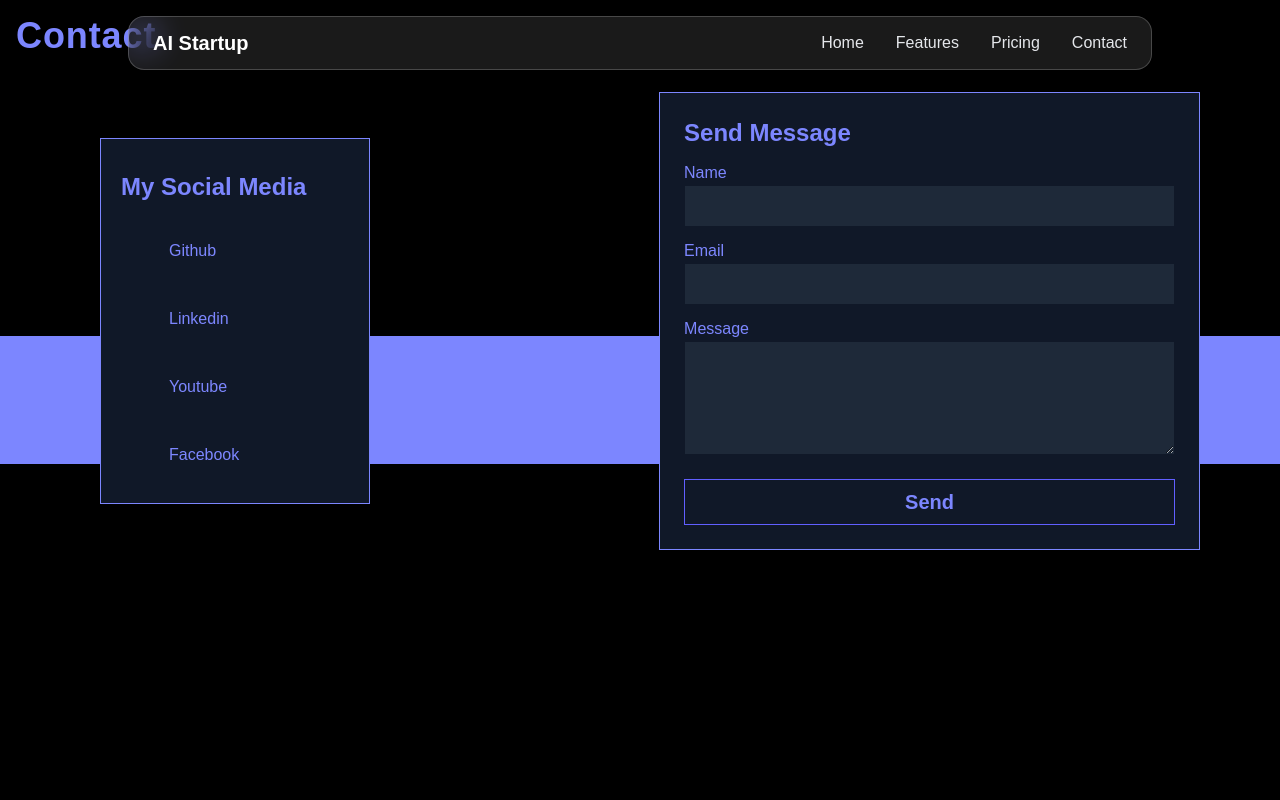
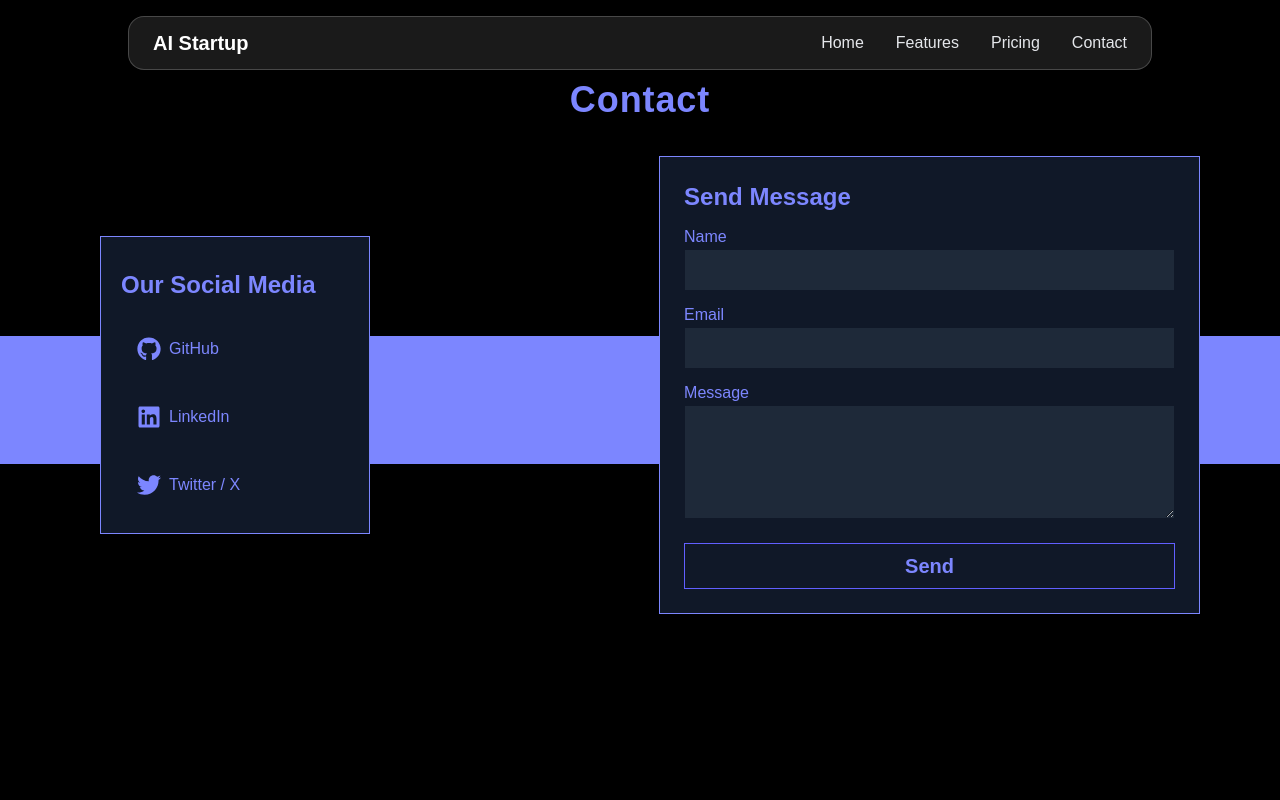
Before and after one commit to ayncore/ai-startup-landing-page, a Next.js app: page /contact in a window 1280 px wide. Shown: the top 800 px of the page. Built offline with nearby package versions, Linux system fonts and the light colour scheme.

Commit message:
contact form added

```diff
--- a/app/contact/page.tsx
+++ b/app/contact/page.tsx
@@ -1,17 +1,80 @@
 "use client";
 
-import React from "react";
+import React, { useState } from "react";
 import { motion } from "framer-motion";
+import emailjs from "emailjs-com";
+import { useForm } from "react-hook-form";
+import { FaGithub, FaLinkedin, FaTwitter } from "react-icons/fa";
+
+interface FormData {
+  name: string;
+  email: string;
+  message: string;
+}
 
 const Page: React.FC = () => {
+  const [formStatus, setFormStatus] = useState<string | null>(null);
+
+  const {
+    register,
+    handleSubmit,
+    formState: { errors },
+    reset,
+  } = useForm<FormData>();
+
+  const onSubmit = async (data: FormData) => {
+    setFormStatus(null);
+
+    try {
+      // Create a form-like object for emailjs
+      const templateParams = {
+        name: data.name,
+        email: data.email,
+        message: data.message,
+      };
+
+      await emailjs.send(
+        process.env.NEXT_PUBLIC_EMAILJS_SERVICE_ID as string,
+        process.env.NEXT_PUBLIC_EMAILJS_TEMPLATE_ID as string,
+        templateParams,
+        process.env.NEXT_PUBLIC_EMAILJS_PUBLIC_KEY as string
+      );
+
+      setFormStatus("Email sent successfully!");
+      reset(); // Clear form after successful submission
+    } catch (error) {
+      console.error(error);
+      setFormStatus("Failed to send email. Please try again.");
+    }
+  };
+
+  const socialMediaLinks = [
+    {
+      name: "GitHub",
+      link: "#",
+      icon: FaGithub,
+    },
+    {
+      name: "LinkedIn",
+      link: "#",
+      icon: FaLinkedin,
+    },
+    {
+      name: "Twitter / X",
+      link: "#",
+      icon: FaTwitter,
+    },
+  ];
+
+
   return (
     <section
       id="contact"
-      className="relative w-full min-h-screen bg-black text-indigo-400"
+      className="relative w-full pt-16 min-h-screen bg-black text-indigo-400"
     >
       {/* Header */}
       <motion.h1
-        className="text-4xl p-4 font-bold tracking-wide"
+        className="text-4xl p-4 font-bold tracking-wide text-center"
         initial={{ opacity: 0, y: -50 }}
         animate={{ opacity: 1, y: 0 }}
         transition={{ duration: 0.8, ease: "easeOut" }}
@@ -37,18 +100,9 @@ const Page: React.FC = () => {
           transition={{ duration: 0.8 }}
         >
           <div className="bg-gray-900 border border-secondaryBackground w-full lg:w-1/2 h-full p-5 pt-8">
-            <h3 className="text-2xl font-semibold mb-5">My Social Media</h3>
+            <h3 className="text-2xl font-semibold mb-5">Our Social Media</h3>
             <div className="flex flex-col gap-3">
-              {[
-                { name: "Github", icon: "M12 0c-6.626 ...", link: "#" },
-                {
-                  name: "Linkedin",
-                  icon: "M21.800781 0 L 2.199219...",
-                  link: "#",
-                },
-                { name: "Youtube", icon: "M19.615 3.184c-3.604...", link: "#" },
-                { name: "Facebook", icon: "M12,0C5.373,0,0...", link: "#" },
-              ].map((item, index) => (
+              {socialMediaLinks.map((item, index) => (
                 <motion.a
                   key={item.name}
                   href={item.link}
@@ -57,14 +111,7 @@ const Page: React.FC = () => {
                   animate={{ opacity: 1, x: 0 }}
                   transition={{ duration: 0.5, delay: index * 0.2 }}
                 >
-                  <svg
-                    fill="currentColor"
-                    className="w-6 h-6 m-2"
-                    xmlns="http://www.w3.org/2000/svg"
-                    viewBox="0 0 24 24"
-                  >
-                    <path d={item.icon} />
-                  </svg>
+                  <item.icon className="w-6 h-6 m-2" />
                   {item.name}
                 </motion.a>
               ))}
@@ -74,7 +121,7 @@ const Page: React.FC = () => {
 
         {/* Contact Form */}
         <motion.form
-          action="#"
+          onSubmit={handleSubmit(onSubmit)}
           className="w-full md:w-1/2 border border-ingido-500 p-6 bg-gray-900"
           initial={{ opacity: 0, x: 50 }}
           animate={{ opacity: 1, x: 0 }}
@@ -87,27 +134,63 @@ const Page: React.FC = () => {
               <input
                 type="text"
                 id="name"
+                {...register("name", {
+                  required: "Name is required",
+                  minLength: {
+                    value: 2,
+                    message: "Name must be at least 2 characters",
+                  },
+                })}
                 className="px-3 py-2 bg-gray-800 border border-gray-900 focus:border-secondaryBackground focus:outline-none focus:bg-gray-800 focus:text-secondaryBackground"
                 autoComplete="off"
               />
+              {errors.name && (
+                <span className="text-red-400 text-sm mt-1">
+                  {errors.name.message}
+                </span>
+              )}
             </div>
             <div className="flex flex-col mb-3">
               <label htmlFor="email">Email</label>
               <input
-                type="text"
+                type="email"
                 id="email"
+                {...register("email", {
+                  required: "Email is required",
+                  pattern: {
+                    value: /^[A-Z0-9._%+-]+@[A-Z0-9.-]+\.[A-Z]{2,}$/i,
+                    message: "Invalid email address",
+                  },
+                })}
                 className="px-3 py-2 bg-gray-800 border border-gray-900 focus:border-secondaryBackground focus:outline-none focus:bg-gray-800 focus:text-secondaryBackground"
                 autoComplete="off"
               />
+              {errors.email && (
+                <span className="text-red-400 text-sm mt-1">
+                  {errors.email.message}
+                </span>
+              )}
             </div>
             <div className="flex flex-col mb-3">
               <label htmlFor="message">Message</label>
               <textarea
                 rows={4}
                 id="message"
+                {...register("message", {
+                  required: "Message is required",
+                  minLength: {
+                    value: 10,
+                    message: "Message must be at least 10 characters",
+                  },
+                })}
                 className="px-3 py-2 bg-gray-800 border border-gray-900 focus:border-indigo-500 focus:outline-none focus:bg-gray-800 focus:text-indigo-500"
               ></textarea>
-             </div>
+              {errors.message && (
+                <span className="text-red-400 text-sm mt-1">
+                  {errors.message.message}
+                </span>
+              )}
+            </div>
           </div>
           <div className="w-full pt-3">
             <motion.button
@@ -119,6 +202,18 @@ const Page: React.FC = () => {
               Send
             </motion.button>
           </div>
+          {/* Status Message */}
+          {formStatus && (
+            <p
+              className={`pt-3 text-center ${
+                formStatus.includes("successfully")
+                  ? "text-green-400"
+                  : "text-red-400"
+              }`}
+            >
+              {formStatus}
+            </p>
+          )}
         </motion.form>
       </div>
     </section>
```
Also changed, not shown: package.json (+6 -1 lines), 2 other files (tests, documents, lock files or other folders).
